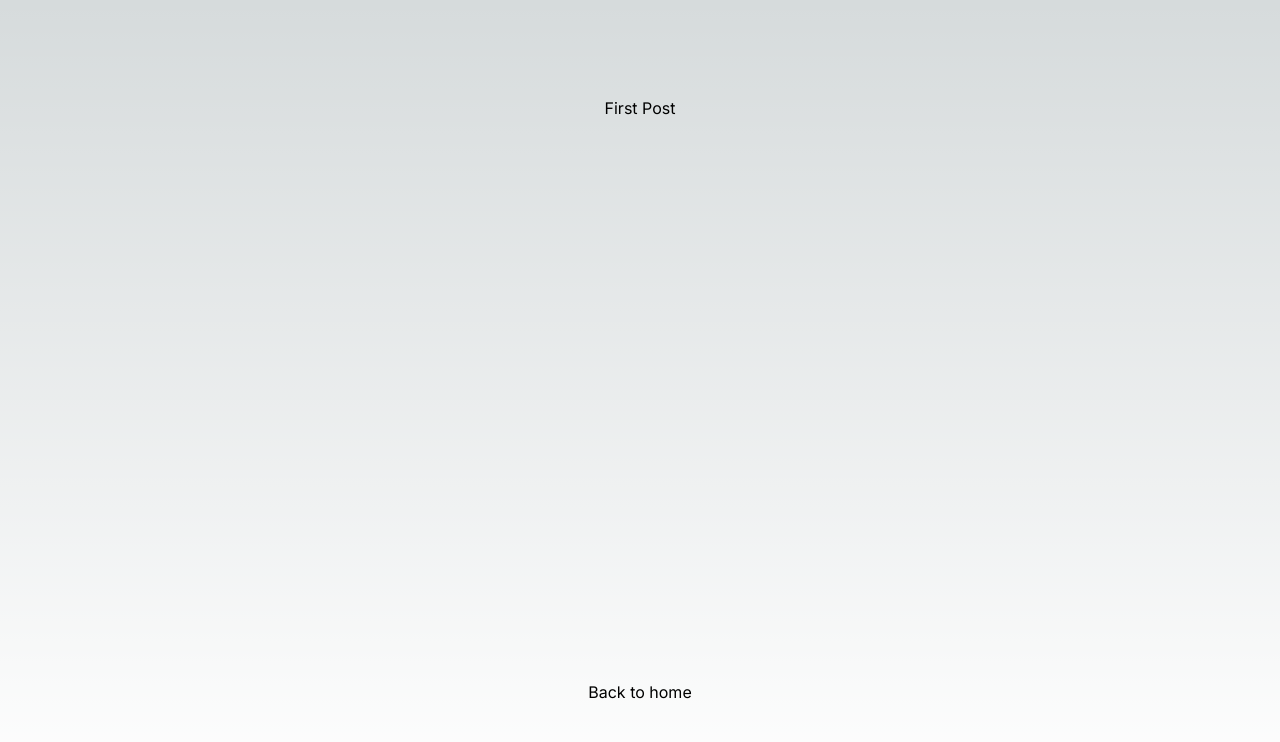
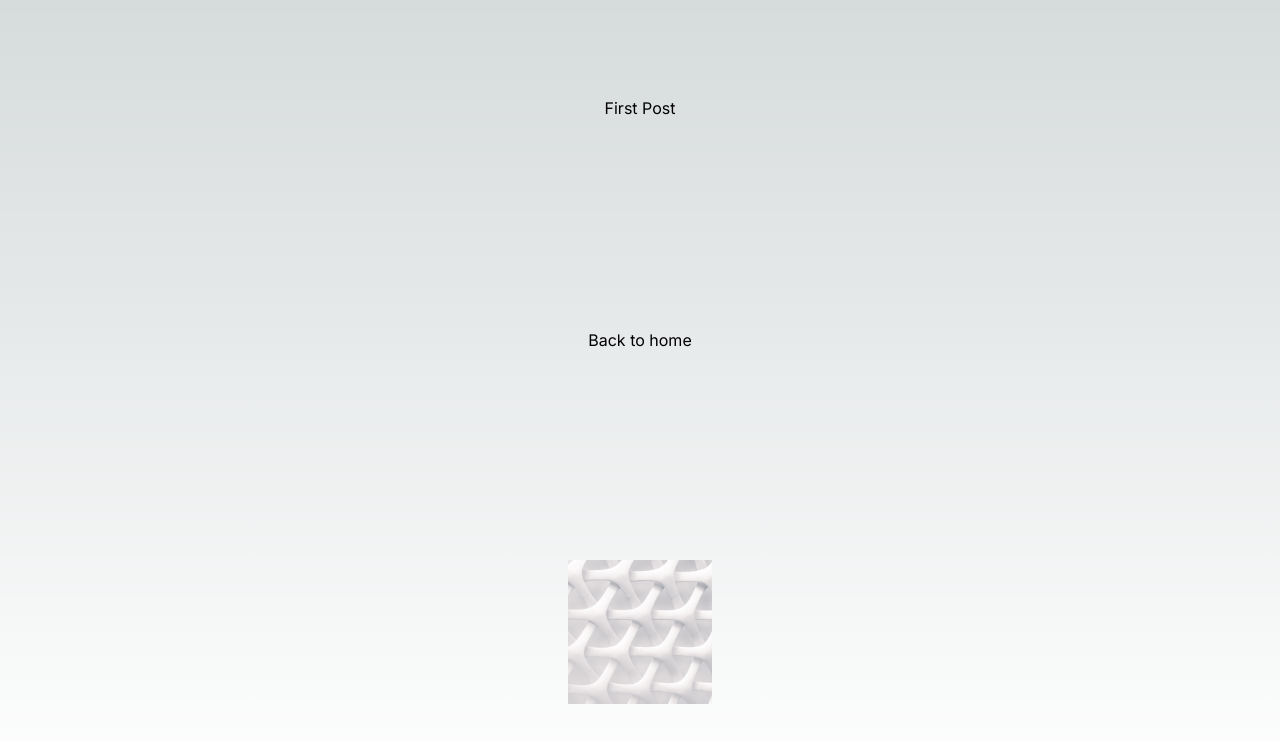
Before and after one commit to NelsonAraujo93/tier-list, a Next.js app: page /post in a window 1280 px wide. Shown: the top 742 px of the page. Built offline with nearby package versions, Linux system fonts and the light colour scheme.

Commit message:
Modify Metadata to change title

```diff
--- a/app/post/page.tsx
+++ b/app/post/page.tsx
@@ -1,12 +1,31 @@
 import Link from 'next/link';
+import Image from 'next/image';
+import Head from 'next/head';
+import type { Metadata } from 'next'
+
+export const metadata: Metadata = {
+  title: 'First Post',
+  description: 'Generated by create next app',
+}
 
 export default function PostIndex() {
   return (
+    <>
+      <Head>
+        <title>First Post</title>
+      </Head>
       <main className="flex min-h-screen flex-col items-center justify-between p-24">
         <h1>First Post</h1>
         <h2>
           <Link href="/">Back to home</Link>
         </h2>
+        <Image
+          src="/images/profile.jpg" // Route of the image file
+          height={144} // Desired size with correct aspect ratio
+          width={144} // Desired size with correct aspect ratio
+          alt="Your Name"
+        />
       </main>
+    </>
   )
 }
```
Also changed, not shown: public/images/profile.jpg (added). Lines whose indentation alone changed are shown as unchanged.
